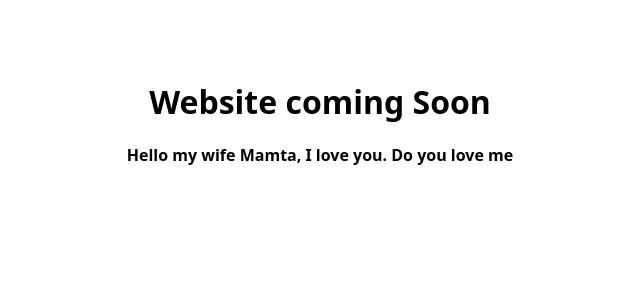
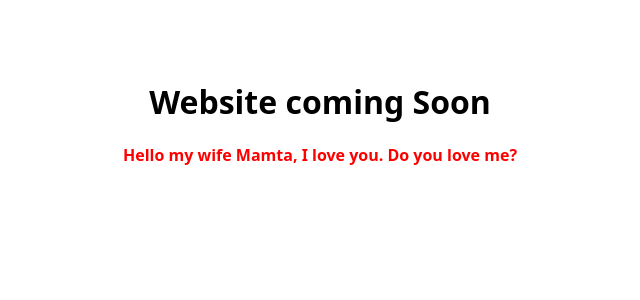
Before and after one commit to Osinghdirana/reactstaticwebapp, a React (Create React App) app: page / in a window 1280 px wide. Shown: the top 300 px of the page, without its empty margins (320-960 px from the left). Built offline with nearby package versions, Linux system fonts and the light colour scheme; the HTML template or start-up script is replaced by a standard one.

Commit message:
Update text color and add question mark

```diff
--- a/src/App.js
+++ b/src/App.js
@@ -5,7 +5,7 @@ function App() {
     <div style={{ fontFamily: 'system-ui', textAlign: 'center', margin: '80px' }}>
       <h1>Website coming Soon</h1>
       <p>
-        <strong>Hello my wife Mamta, I love you. Do you love me</strong>
+        <strong style={{ color: 'red' }}>Hello my wife Mamta, I love you. Do you love me?</strong>
       </p>
     </div>
   );
```
